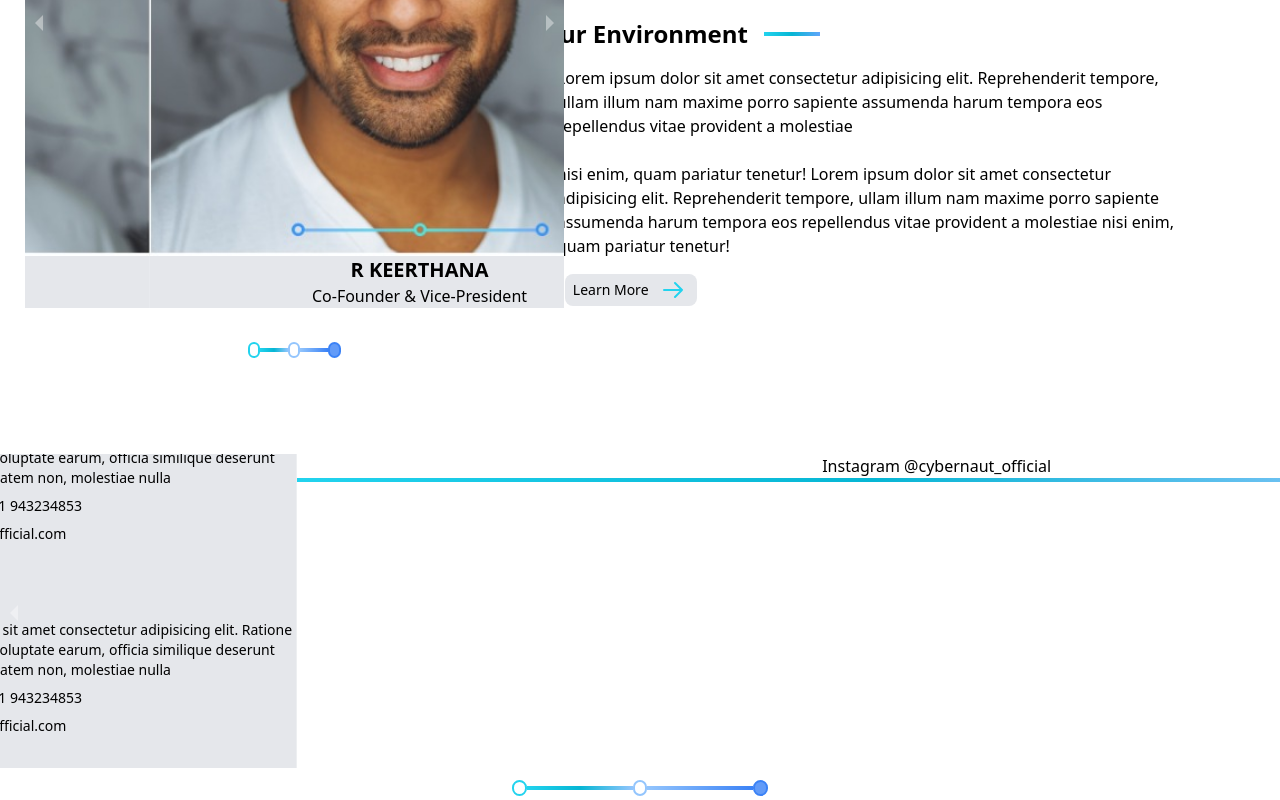
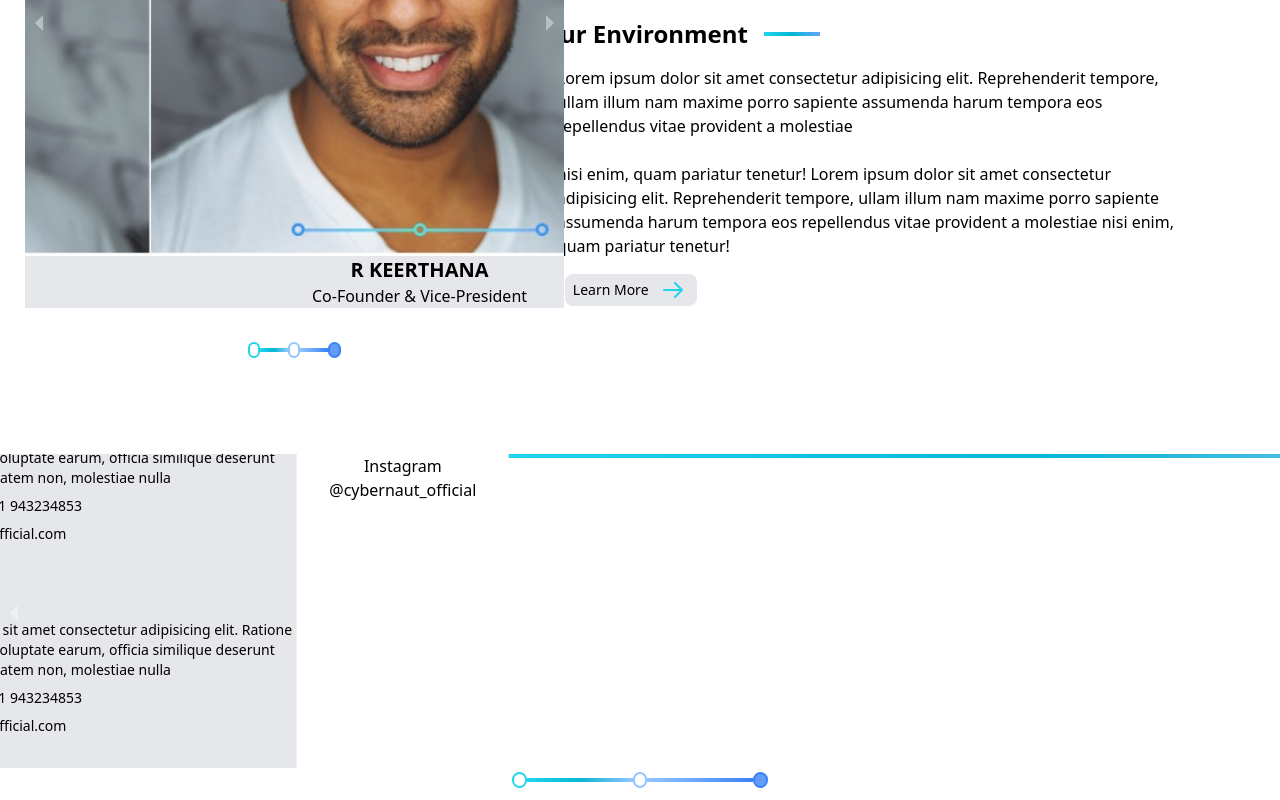
Before and after one commit to Gautham0718/Cybernaut-website, a Next.js app: page / in a window 1280 px wide. Shown: the part 3519-4319 px from the top of the page. Built offline with nearby package versions, Linux system fonts and the light colour scheme.

Commit message:
Update Contact.tsx

```diff
--- a/components/Contact.tsx
+++ b/components/Contact.tsx
@@ -20,7 +20,7 @@ const Contacts: React.FC<Props> = ({ submitDataFN }) => {
   });
     const [selectedSlide, setSelectedSlide] = React.useState<number>(0);
   return (
-    <div className="flex flex-col items-center gap-y-2">
+    <div className="flex flex-col items-center">
     <Carousel
       onChange={(e) => {
         setSelectedSlide(e);
@@ -28,7 +28,7 @@ const Contacts: React.FC<Props> = ({ submitDataFN }) => {
       {...(CarouselProps as any)}
     >
       <div className="lg:h-[70%]">
-        <h1 className="justify-center items-center">LET'S GET IN TOUCH</h1>
+        <h1 className="justify-center text-6xl font-bold items-center">LET'S GET IN TOUCH</h1>
       </div>
       <div className="lg:h-[70%]">
       <div className="flex flex-col items-center justify-center lg:h-[83%] ">
@@ -130,7 +130,7 @@ const Contacts: React.FC<Props> = ({ submitDataFN }) => {
         </div>
       </div>
       <div className="lg:h-[70%]">
-        <div className="flex flex-col">
+        <div className="flex flex-row">
             <p>Instagram @cybernaut_official</p>
             <div className="flex w-[90%] h-1 bg-gradient-to-r from-cyan-400 via-cyan-500 to-blue-300"></div>
         </div>
```
